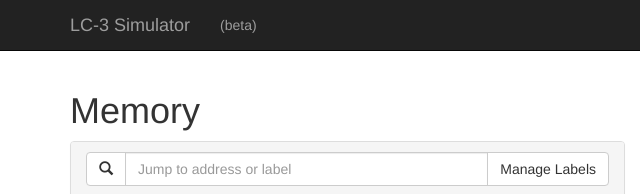
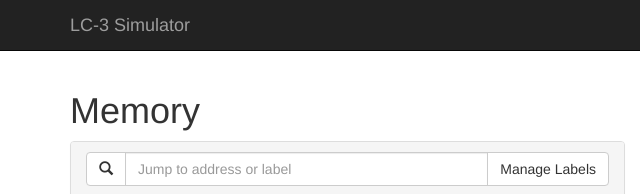
Before and after one commit to wchargin/lc3web, a plain HTML site: page index.html in a window 1280 px wide. Shown: the top 194 px of the page, 0-640 px from the left. Drawn offline with Linux system fonts and the light colour scheme.

Commit message:
Remove beta tag
It’s been long enough! :-)

```diff
--- a/index.html
+++ b/index.html
@@ -40,7 +40,6 @@ ga('send', 'pageview');
     </button>
     -->
     <span class="navbar-brand">LC-3 Simulator</span>
-    <p class="navbar-text">(beta)</p>
   </div>
 </nav>
 
```
